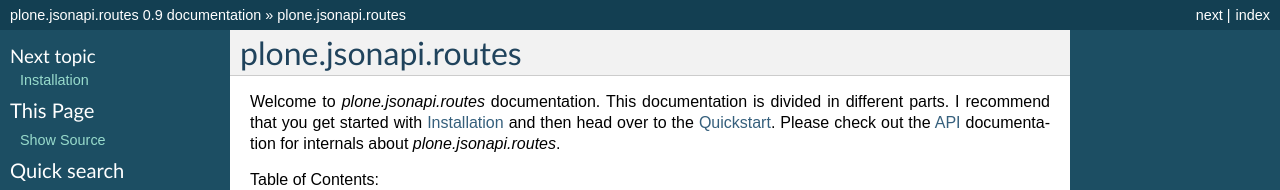
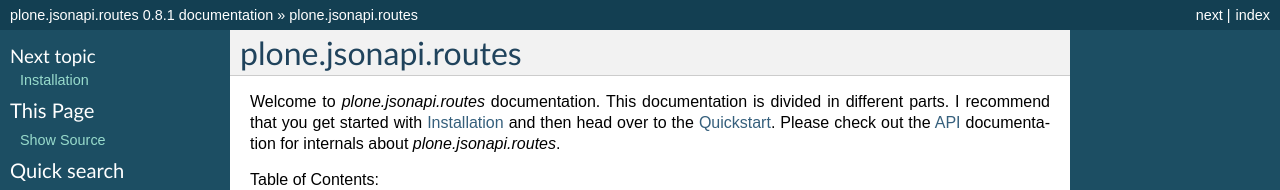
Before and after one commit to collective/plone.jsonapi.routes, a Sphinx documentation site: the page built from docs/index.rst, in a window 1280 px wide and 900 px high. Shown: the top 190 px of the window. Built offline with Sphinx 7.4.7, drawn with Linux system fonts in a browser that asks for light colours; some of the changed text lies outside the part shown.

Commit message:
docs versions updated

```diff
--- a/docs/conf.py
+++ b/docs/conf.py
@@ -54,9 +54,9 @@ copyright = u'2015, Ramon Bartl'
 # built documents.
 #
 # The short X.Y version.
-version = '0.9'
+version = '0.8.1'
 # The full version, including alpha/beta/rc tags.
-release = '0.9'
+release = '0.8.1'
 
 # The language for content autogenerated by Sphinx. Refer to documentation
 # for a list of supported languages.
```
